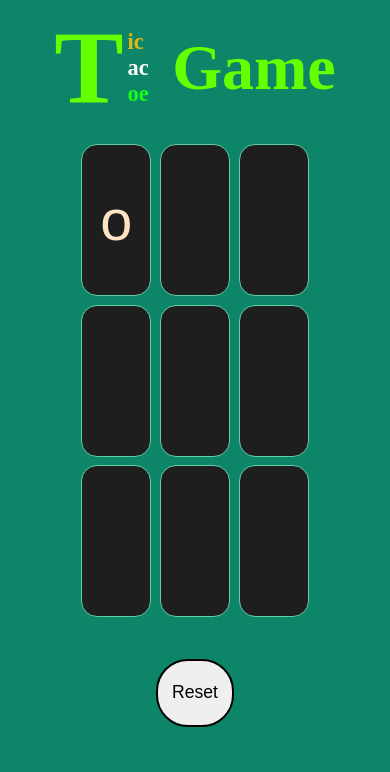
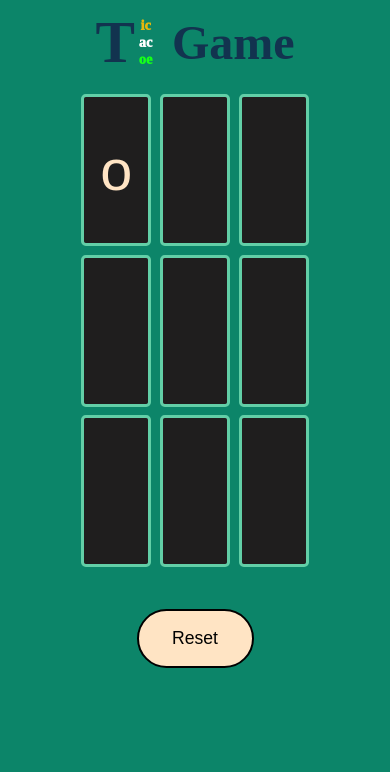
Before and after one commit to RitikRaj295/Tic-Tac-Toe-Game, a plain HTML site: page index.html in a window 390 px wide. Drawn offline with Linux system fonts and the light colour scheme.

Commit message:
responsive styling added

```diff
--- a/style.css
+++ b/style.css
@@ -10,7 +10,7 @@ body{
     justify-content: center;
     align-items: center;
     background-color: rgb(12, 133, 105);
-    color: rgb(102, 255, 0);
+    color: rgb(18, 51, 79);
 }
 .heading{
     display: flex;
@@ -19,22 +19,32 @@ body{
     align-items: center;
 }
 .big-T{
-    font-size: 6.5rem;
+    font-size: 6rem;
 
 }
 
 .sub-heading{
     font-size: 1.4rem;
-    font-weight: bold;
-    margin-right: 6vw;
+    font-weight: 1000;
+    margin-right: 2vw;
     margin-left: 1vw;
     display: flex;
+    max-height: 20vh;
+    flex-wrap: wrap;
     flex-direction: column;
-    justify-content: stretch;
-    align-items: stretch;
+    justify-content:center;
+    align-items: center;
 }
 h1{
     font-size: 4rem;
+}
+.scoreMsg{
+    margin-bottom:3vh;
+    margin-top: 1vh;
+    font-size: 1.2rem;
+    color:greenyellow;
+    font-family:Georgia, 'Times New Roman', Times, serif;
+    font-weight:500;
 }
 
 .container{
@@ -47,15 +57,29 @@ h1{
     flex-wrap: wrap;
     gap: 1vh;
 }
+
+
 .container>button{
     height: 18vh;
-    width: 18vw;
+    width: 15vw;
     border: 1px solid rgb(98, 207, 167);
     border-radius: 1rem;
     font-size: 3.6rem;
     color: bisque;
     background-color: rgb(31, 30, 30);
 }
+
+.container>button:hover{
+    cursor: pointer;
+}
+
+.container>button:active{
+    background-color: rgb(24, 72, 174);
+    border: 2px solid black;
+    color:white;
+
+}
+
 .resetBtn>button{
    margin: 5vh;
    height: 8vh;
@@ -64,5 +88,55 @@ h1{
    border: 2px solid black;
    border-radius: 2rem;
    font-size: 1.1rem;
+   background-color: bisque;
 
 }
+.resetBtn>button:hover{
+    cursor: pointer;
+
+}
+.resetBtn>button:active{
+   opacity: .5;
+}
+@media (max-width:400px){
+    .big-T{
+        font-size: 3.7rem;
+
+    }
+
+    .sub-heading{
+        font-size: .9rem;
+        font-weight: 1000;
+        margin-right: 5vw;
+        margin-left: 1vw;
+        display: flex;
+        max-height: 20vh;
+        flex-wrap: wrap;
+        flex-direction: column;
+        justify-content:center;
+        align-items: center;
+    }
+    h1{
+        font-size: 3rem;
+    }
+    .resetBtn>button{
+        margin: 5vh;
+        height: 7vh;
+        width: 30vw;
+        text-align: center;
+        border: 2px solid black;
+        border-radius: 2rem;
+        font-size: 1.1rem;
+        background-color: bisque;
+     }
+     .container>button{
+        height: 18vh;
+        width: 18vw;
+        border: 3px solid rgb(98, 207, 167);
+        border-radius: .3rem;
+        font-size: 3.6rem;
+        color: bisque;
+        background-color: rgb(31, 30, 30);
+    }
+
+}
```
